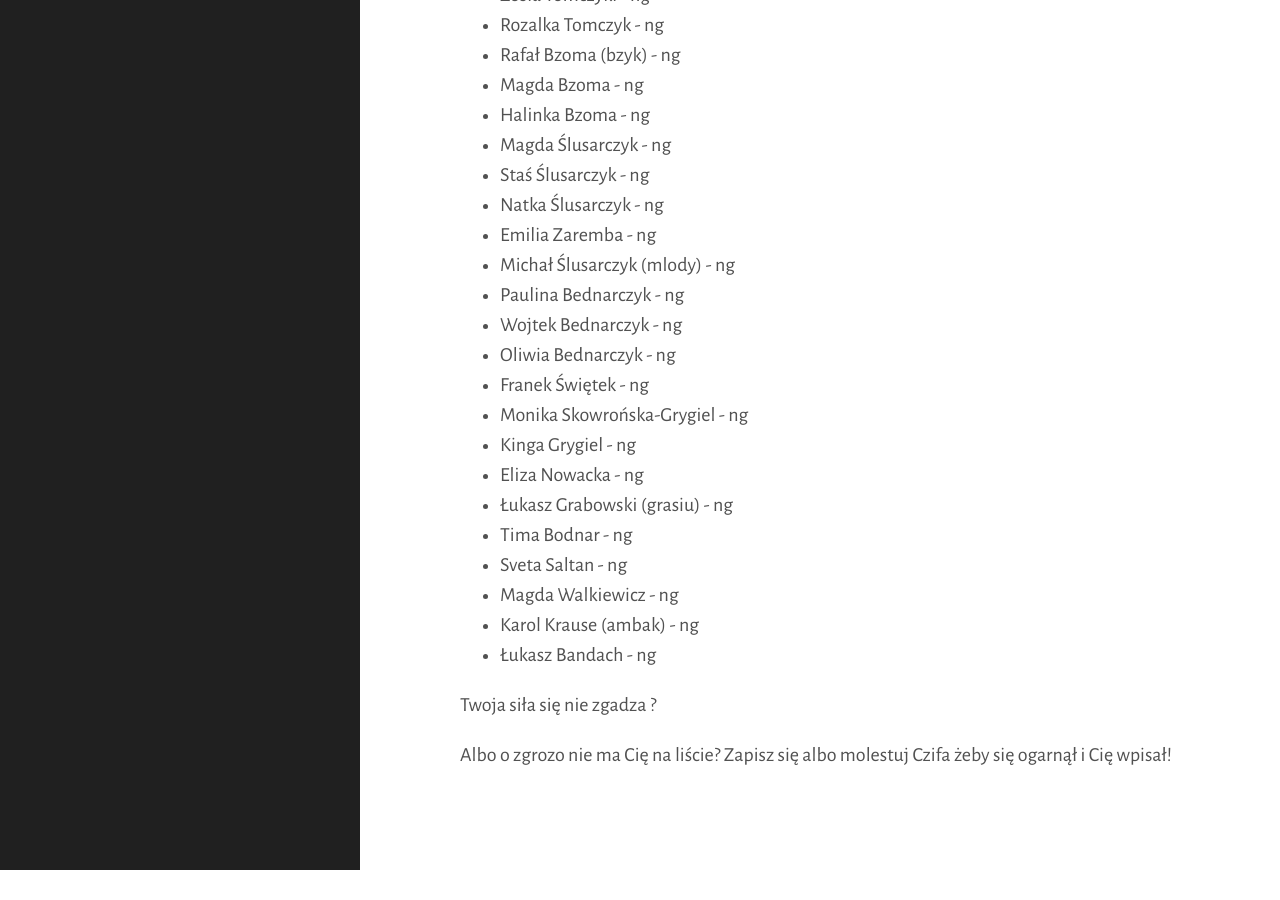
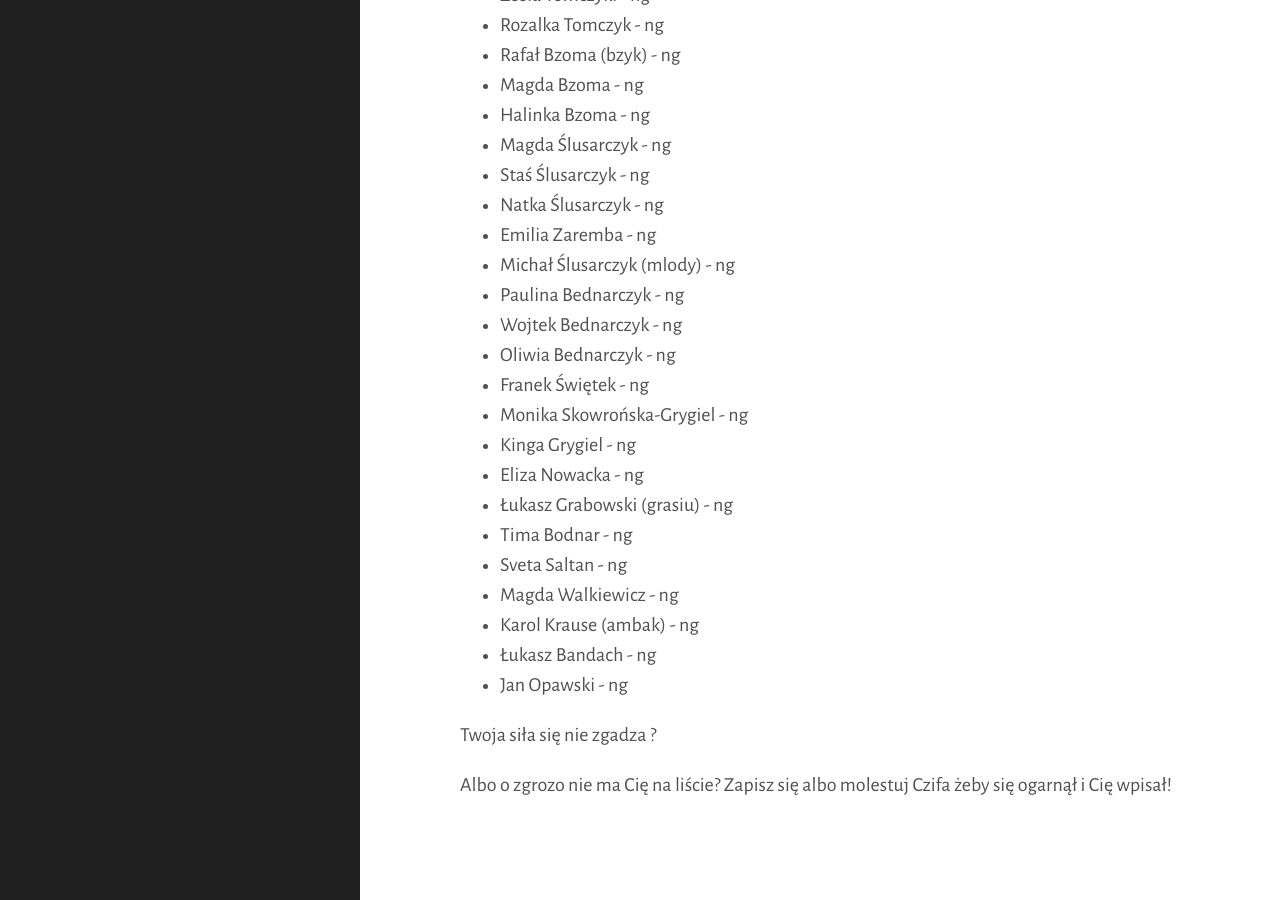
Before and after one commit to tasuki/lsg, a Jekyll site: the page built from _pages/zarejestrowani.md, in a window 1280 px wide and 900 px high, scrolled down 2270 px. Built offline with Jekyll 4.4.1, drawn with Linux system fonts in a browser that asks for light colours; before the commit the page ends 3140 px from its top, so only the background shows below that.

Commit message:
Update zarejestrowani.md

```diff
--- a/_pages/zarejestrowani.md
+++ b/_pages/zarejestrowani.md
@@ -100,6 +100,7 @@ Zarejestrowani uczestnicy, mniej więcej według stopnia:
 - Magda Walkiewicz - ng
 - Karol Krause (ambak) - ng
 - Łukasz Bandach - ng
+- Jan Opawski - ng
 
 
 
```
